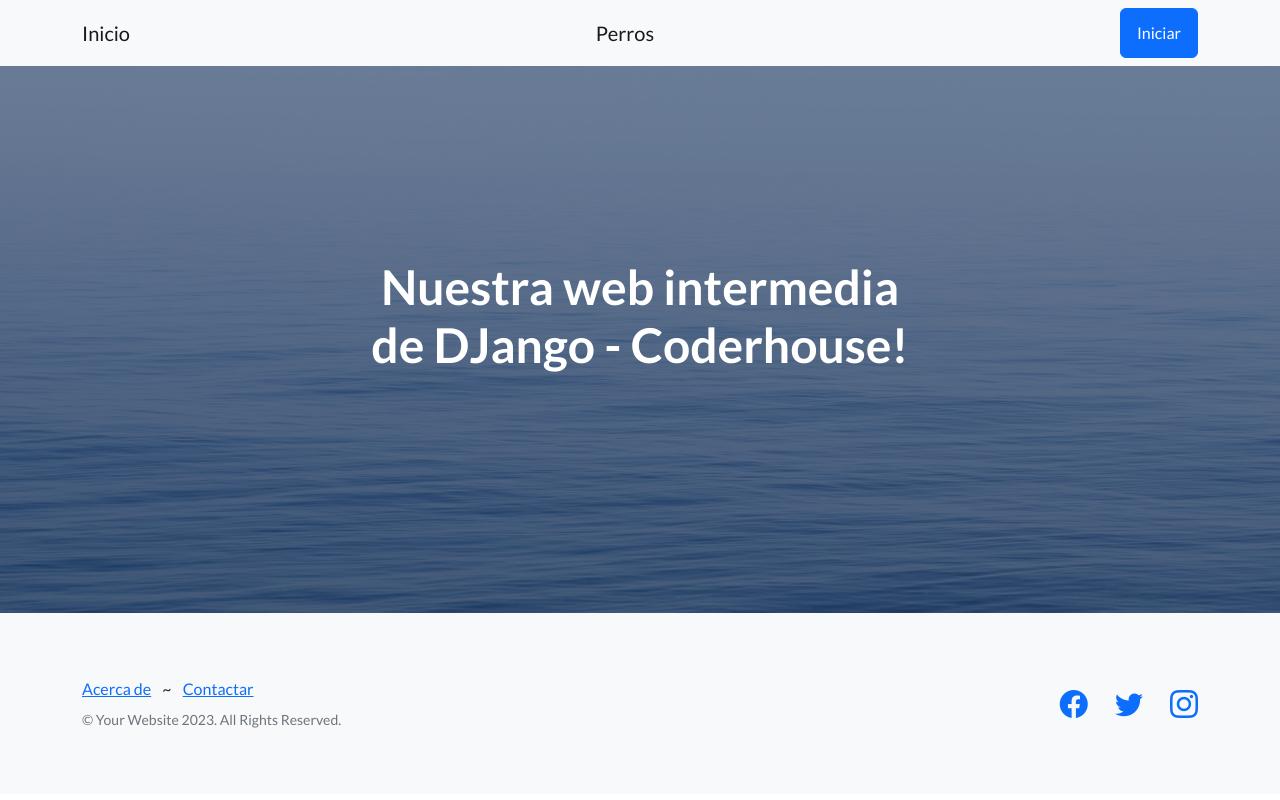
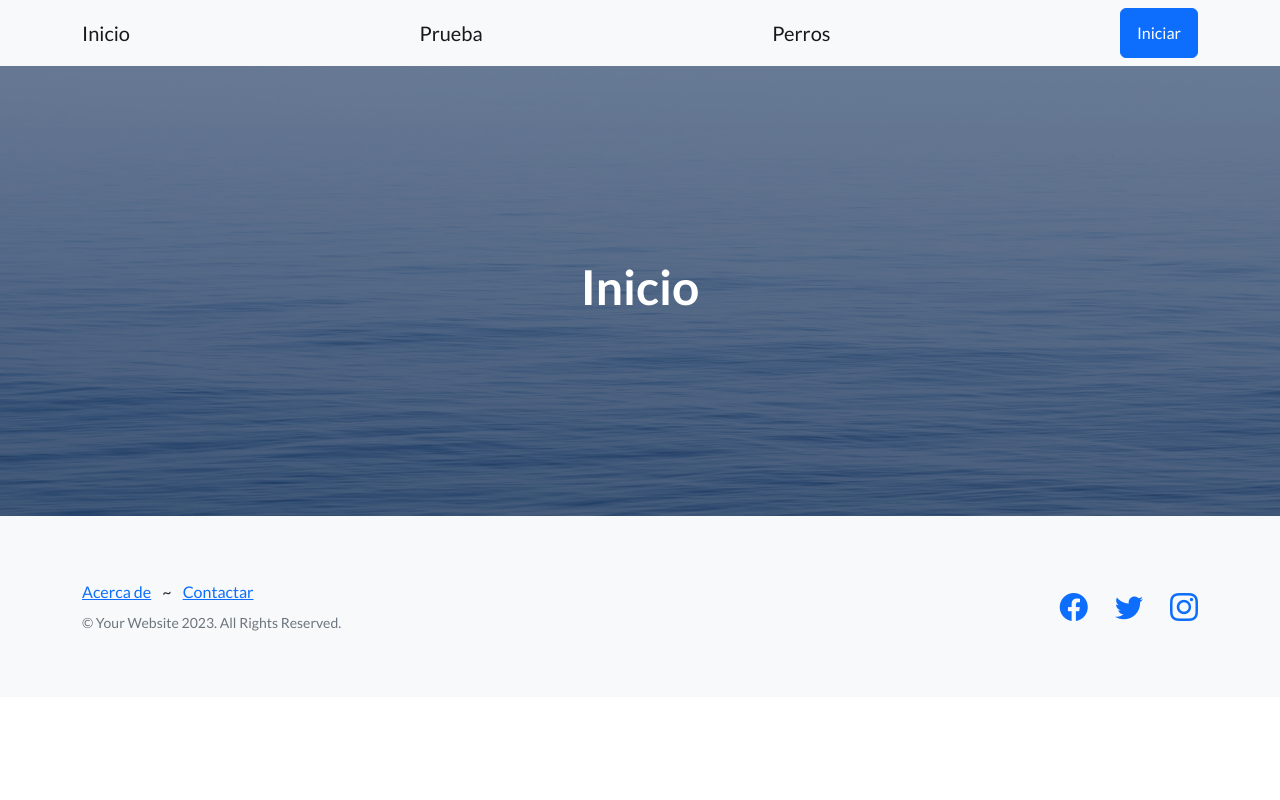
Before and after one commit to Khenrir/primero-proyecto, a Django app: page / in a window 1280 px wide. Run offline with Django 4.2, Linux system fonts and the light colour scheme; some libraries are stand-ins or nearby versions.

Commit message:
Primera parte Playground Intermedio

```diff
--- a/inicio/templates/inicio/index.html
+++ b/inicio/templates/inicio/index.html
@@ -1,79 +1,14 @@
-<!DOCTYPE html>
-<html lang="en">
-    {% load static %}
-    <head>
-        <meta charset="utf-8" />
-        <meta name="viewport" content="width=device-width, initial-scale=1, shrink-to-fit=no" />
-        <meta name="description" content="" />
-        <meta name="author" content="" />
-        <title>Landing Page - Start Bootstrap Theme</title>
-        <!-- Favicon-->
-        <link rel="icon" type="image/x-icon" href="assets/favicon.ico" />
-        <!-- Bootstrap icons-->
-        <link href="https://cdn.jsdelivr.net/npm/bootstrap-icons@1.5.0/font/bootstrap-icons.css" rel="stylesheet" type="text/css" />
-        <!-- Google fonts-->
-        <link href="https://fonts.googleapis.com/css?family=Lato:300,400,700,300italic,400italic,700italic" rel="stylesheet" type="text/css" />
-        <!-- Core theme CSS (includes Bootstrap)-->
-        <link href={% static 'css/styles.css' %} rel="stylesheet" />
-    </head>
-    <body>
-        <!-- Navigation-->
-        <nav class="navbar navbar-light bg-light static-top">
-            <div class="container">
-                <a class="navbar-brand" href="#!">Inicio</a>
-                <a class="navbar-brand" href="#!">Perros</a>
-                <a class="btn btn-primary" href="#signup">Iniciar</a>
-            </div>
-        </nav>
-        <!-- Masthead-->
-        <header class="masthead">
-            <div class="container position-relative">
-                <div class="row justify-content-center">
-                    <div class="col-xl-6">
-                        <div class="text-center text-white">
-                            <!-- Page heading-->
-                            <h1 class="mb-5">Nuestra web intermedia de DJango - Coderhouse!</h1>
-                        </div>
-                    </div>
-                </div>
-            </div>
-        </header>
-        <!-- Footer-->
-        <footer class="footer bg-light">
-            <div class="container">
-                <div class="row">
-                    <div class="col-lg-6 h-100 text-center text-lg-start my-auto">
-                        <ul class="list-inline mb-2">
-                            <li class="list-inline-item"><a href="#!">Acerca de</a></li>
-                            <li class="list-inline-item">~</li>
-                            <li class="list-inline-item"><a href="#!">Contactar</a></li>
-                        </ul>
-                        <p class="text-muted small mb-4 mb-lg-0">&copy; Your Website 2023. All Rights Reserved.</p>
-                    </div>
-                    <div class="col-lg-6 h-100 text-center text-lg-end my-auto">
-                        <ul class="list-inline mb-0">
-                            <li class="list-inline-item me-4">
-                                <a href="#!"><i class="bi-facebook fs-3"></i></a>
-                            </li>
-                            <li class="list-inline-item me-4">
-                                <a href="#!"><i class="bi-twitter fs-3"></i></a>
-                            </li>
-                            <li class="list-inline-item">
-                                <a href="#!"><i class="bi-instagram fs-3"></i></a>
-                            </li>
-                        </ul>
-                    </div>
-                </div>
-            </div>
-        </footer>
-        <!-- Bootstrap core JS-->
-        <script src="https://cdn.jsdelivr.net/npm/bootstrap@5.2.3/dist/js/bootstrap.bundle.min.js"></script>
-        <!-- Core theme JS-->
-        <script src="js/scripts.js"></script>
-        <!-- * * * * * * * * * * * * * * * * * * * * * * * * * * * * * * * * * * * * * * * *-->
-        <!-- * *                               SB Forms JS                               * *-->
-        <!-- * * Activate your form at https://startbootstrap.com/solution/contact-forms * *-->
-        <!-- * * * * * * * * * * * * * * * * * * * * * * * * * * * * * * * * * * * * * * * *-->
-        <script src="https://cdn.startbootstrap.com/sb-forms-latest.js"></script>
-    </body>
-</html>
+{% extends 'base.html' %}
+{% load static %}
+
+{% block title_head %}
+<title>Inicio</title>
+{% endblock title_head %}
+
+{% block h1_header %}
+<h1>Inicio</h1>
+{% endblock h1_header %}
+
+{% block contenido %}
+
+{% endblock contenido %}
--- a/inicio/urls.py
+++ b/inicio/urls.py
@@ -1,12 +1,14 @@
 from django.urls import path
 from inicio import views
 
+app_name = "inicio"
+
 urlpatterns = [
-    path("", views.inicio),
-    path("prueba", views.prueba),
-    path("segunda-vista/", views.segunda_vista),
-    path("fecha-actual/", views.fecha_actual),
-    path("saludar/", views.saludar),
-    path("bienvenida/<str:nombre>/<str:apellido>/", views.bienvenida),
-    path("crear-perro/<str:nombre>/<int:edad>/", views.crear_perro)
+    path("", views.inicio, name="inicio"),
+    path("prueba", views.prueba, name="prueba"),
+    path("segunda-vista/", views.segunda_vista, name="segunda-vista"),
+    path("fecha-actual/", views.fecha_actual, name="fecha-actual"),
+    path("saludar/", views.saludar, name="saludar"),
+    path("bienvenida/<str:nombre>/<str:apellido>/", views.bienvenida, name="bienvenida"),
+    path("crear-perro/<str:nombre>/<int:edad>/", views.crear_perro, name="crear_perro")
 ]
--- /dev/null
+++ b/templates/base.html
@@ -0,0 +1,93 @@
+<!DOCTYPE html>
+<html lang="en">
+    {% load static %}
+    <head>
+        <meta charset="utf-8" />
+        <meta name="viewport" content="width=device-width, initial-scale=1, shrink-to-fit=no" />
+        <meta name="description" content="" />
+        <meta name="author" content="" />
+        {% block title_head %}
+        <title>Template Base</title>
+        {% endblock title_head %}
+        <!-- Favicon-->
+        <link rel="icon" type="image/x-icon" href="assets/favicon.ico" />
+        <!-- Bootstrap icons-->
+        <link href="https://cdn.jsdelivr.net/npm/bootstrap-icons@1.5.0/font/bootstrap-icons.css" rel="stylesheet" type="text/css" />
+        <!-- Google fonts-->
+        <link href="https://fonts.googleapis.com/css?family=Lato:300,400,700,300italic,400italic,700italic" rel="stylesheet" type="text/css" />
+        <!-- Core theme CSS (includes Bootstrap)-->
+        <link href={% static 'css/styles.css' %} rel="stylesheet" />
+    </head>
+    <body>
+        <!-- Navigation-->
+        <nav class="navbar navbar-light bg-light static-top">
+            <div class="container">
+                <a class="navbar-brand" href={% url 'inicio:inicio' %}>Inicio</a>
+                <a class="navbar-brand" href={% url 'inicio:prueba' %}>Prueba</a>
+                <a class="navbar-brand" href="#!">Perros</a>
+                <a class="btn btn-primary" href="#signup">Iniciar</a>
+            </div>
+        </nav>
+
+        {% block header %}
+        <!-- Masthead-->
+        <header class="masthead">
+            <div class="container position-relative">
+                <div class="row justify-content-center">
+                    <div class="col-xl-6">
+                        <div class="text-center text-white">
+                            <!-- Page heading-->
+                            {% block h1_header %}
+                            <h1 class="mb-5">Nuestra web intermedia de DJango - Coderhouse!</h1>
+                            {% endblock h1_header %}
+                        </div>
+                    </div>
+                </div>
+            </div>
+        </header>
+        {% endblock header %}
+
+        {% block contenido %}
+        <p>soy el template padre</p>
+        {% endblock contenido %}
+
+
+        <!-- Footer-->
+        <footer class="footer bg-light">
+            <div class="container">
+                <div class="row">
+                    <div class="col-lg-6 h-100 text-center text-lg-start my-auto">
+                        <ul class="list-inline mb-2">
+                            <li class="list-inline-item"><a href="#!">Acerca de</a></li>
+                            <li class="list-inline-item">~</li>
+                            <li class="list-inline-item"><a href="#!">Contactar</a></li>
+                        </ul>
+                        <p class="text-muted small mb-4 mb-lg-0">&copy; Your Website 2023. All Rights Reserved.</p>
+                    </div>
+                    <div class="col-lg-6 h-100 text-center text-lg-end my-auto">
+                        <ul class="list-inline mb-0">
+                            <li class="list-inline-item me-4">
+                                <a href="#!"><i class="bi-facebook fs-3"></i></a>
+                            </li>
+                            <li class="list-inline-item me-4">
+                                <a href="#!"><i class="bi-twitter fs-3"></i></a>
+                            </li>
+                            <li class="list-inline-item">
+                                <a href="#!"><i class="bi-instagram fs-3"></i></a>
+                            </li>
+                        </ul>
+                    </div>
+                </div>
+            </div>
+        </footer>
+        <!-- Bootstrap core JS-->
+        <script src="https://cdn.jsdelivr.net/npm/bootstrap@5.2.3/dist/js/bootstrap.bundle.min.js"></script>
+        <!-- Core theme JS-->
+        <script src="js/scripts.js"></script>
+        <!-- * * * * * * * * * * * * * * * * * * * * * * * * * * * * * * * * * * * * * * * *-->
+        <!-- * *                               SB Forms JS                               * *-->
+        <!-- * * Activate your form at https://startbootstrap.com/solution/contact-forms * *-->
+        <!-- * * * * * * * * * * * * * * * * * * * * * * * * * * * * * * * * * * * * * * * *-->
+        <script src="https://cdn.startbootstrap.com/sb-forms-latest.js"></script>
+    </body>
+</html>
```
Also changed, not shown: inicio/templates/inicio/crear_perro.html (+13 -12 lines), inicio/templates/inicio/prueba.html (+13 -15 lines).
